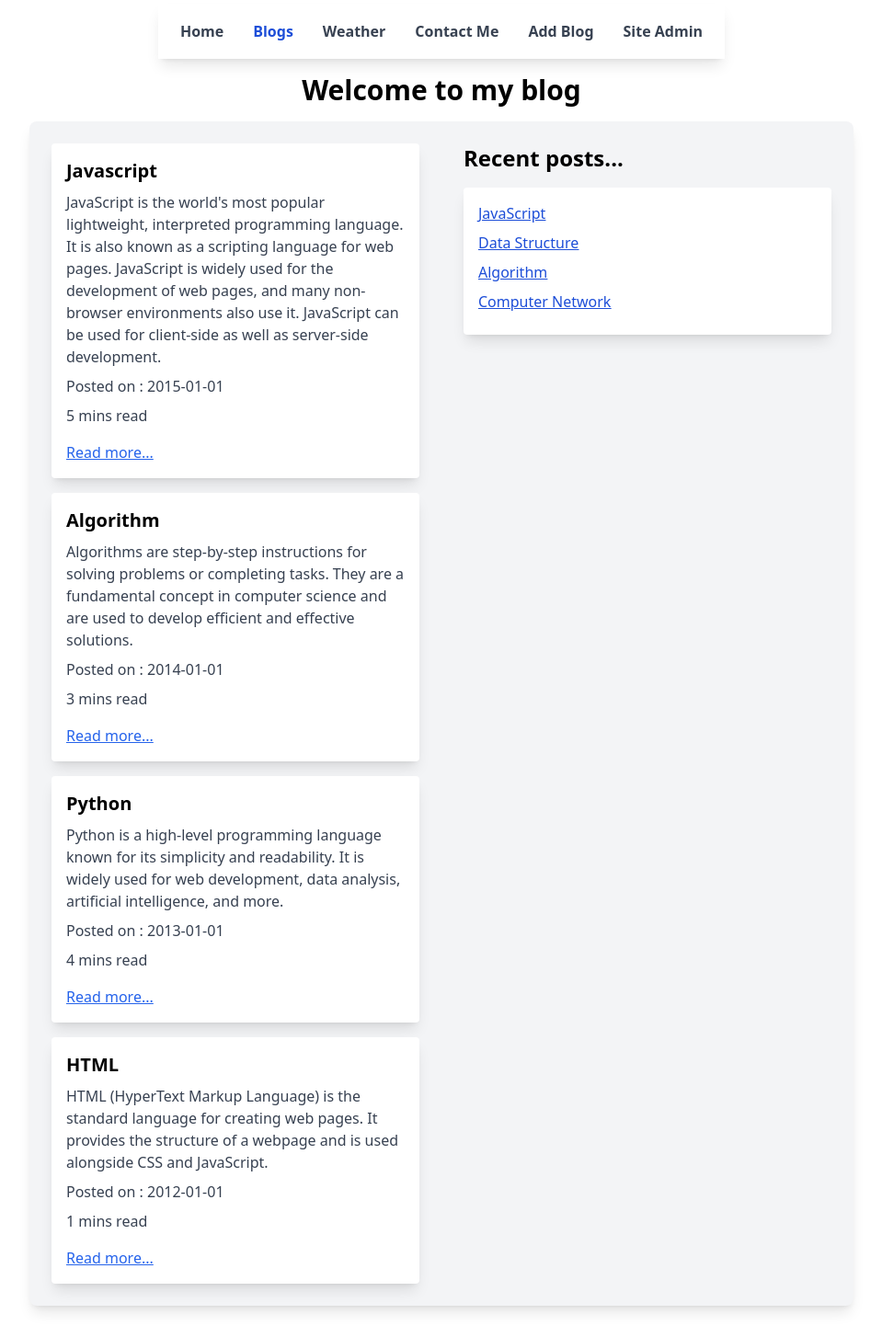
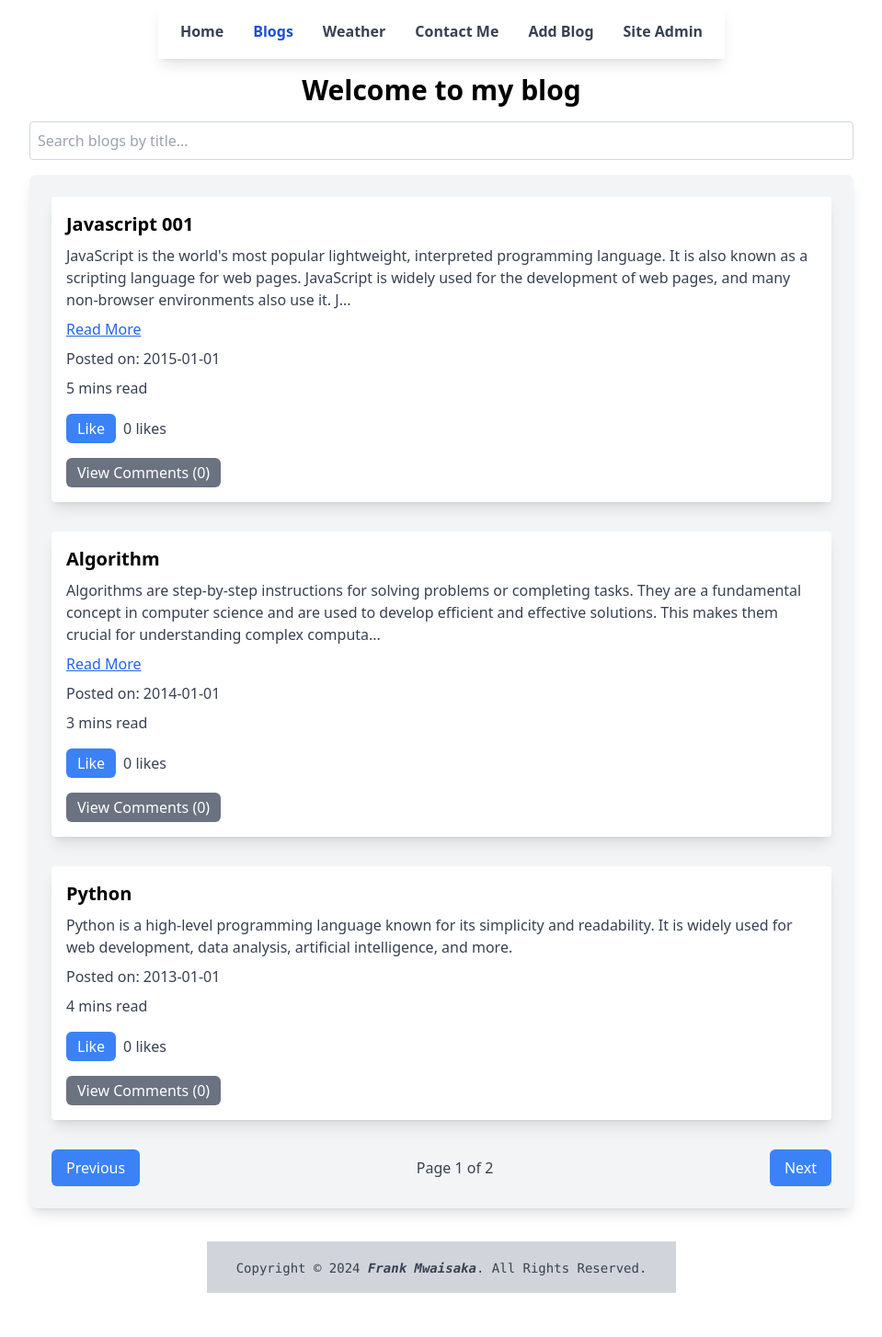
Before and after one commit to Mwaisaka/my-blog-with-django, a React (Vite) app in the folder ds_client/: page /blogs in a window 1280 px wide. Shown: the top 1454 px of the page at 92% size, without its empty margins (160-1119 px from the left). After the commit the page ends 1406 px from the top, so only its background shows below. Built offline with nearby package versions, Linux system fonts and the light colour scheme.

Commit message:
Updated frontend code 2

```diff
--- a/ds_client/index.html
+++ b/ds_client/index.html
@@ -2,7 +2,7 @@
 <html lang="en">
   <head>
     <meta charset="UTF-8" />
-    <link rel="icon" type="image/svg+xml" href="/vite.svg" />
+    <link rel="icon" type="image/svg+xml" href="/SoftDev.jpg" />
     <meta name="viewport" content="width=device-width, initial-scale=1.0" />
     <title>My Blog</title>
   </head>
--- a/ds_client/src/components/Blogs/AddBlog.jsx
+++ b/ds_client/src/components/Blogs/AddBlog.jsx
@@ -1,6 +1,49 @@
-import React from "react";
+import React, { useState } from "react";
+import blogs from "./blogs.json";
 
 function AddPosts() {
+  // Local state for posts
+  const [posts, setPosts] = useState(blogs.posts);
+
+  // Form inputs state
+  const [title, setTitle] = useState("");
+  const [content, setContent] = useState("");
+  const [readingTime, setReadingTime] = useState("");
+
+  console.log("Posts", posts);
+  // Handle form submit
+  const handleSubmit = (e) => {
+    e.preventDefault();
+
+    if (!title || !content || !readingTime) {
+      alert("Please fill in all fields");
+      return;
+    }
+
+    // Create a new post
+    const newPost = {
+      title,
+      content,
+      date: new Date().toISOString().split("T")[0], // Set current date
+      reading_time: readingTime,
+      likes: 0,
+      comments: [],
+    };
+
+    // Add new post to the posts array
+    setPosts((prevPosts) => {
+      return [...prevPosts, newPost];
+    });
+
+    alert('New post added successfully');
+    console.log('New post', newPost);
+
+    // Optionally, you can clear the form
+    setTitle("");
+    setContent("");
+    setReadingTime("");
+  };
+
   return (
     <div className="min-h-screen flex justify-center items-center">
       <div className="w-full max-w-3xl bg-gray-200 shadow-lg rounded-lg p-6 sm:p-8 lg:p-10">
@@ -12,7 +55,7 @@ function AddPosts() {
             Fill out the form below to share your blog with the world.
           </p>
         </div>
-        <form>
+        <form onSubmit={handleSubmit}>
           {/* Title Input */}
           <div className="mb-4">
             <label
@@ -26,6 +69,8 @@ function AddPosts() {
               id="title"
               placeholder="Enter the title of your blog"
               className="w-full border border-gray-300 rounded-lg py-2 px-4 focus:outline-none focus:ring-2 focus:ring-blue-500"
+              value={title}
+              onChange={(e) => setTitle(e.target.value)}
             />
           </div>
 
@@ -42,6 +87,8 @@ function AddPosts() {
               rows="5"
               placeholder="Write your blog content here..."
               className="w-full border border-gray-300 rounded-lg py-2 px-4 focus:outline-none focus:ring-2 focus:ring-blue-500"
+              value={content}
+              onChange={(e) => setContent(e.target.value)}
             ></textarea>
           </div>
 
@@ -58,6 +105,8 @@ function AddPosts() {
               id="readingTime"
               placeholder="Estimated reading time (e.g., 5 mins)"
               className="w-full border border-gray-300 rounded-lg py-2 px-4 focus:outline-none focus:ring-2 focus:ring-blue-500"
+              value={readingTime}
+              onChange={(e) => setReadingTime(e.target.value)}
             />
           </div>
 
--- a/ds_client/src/components/Blogs/Blogs.jsx
+++ b/ds_client/src/components/Blogs/Blogs.jsx
@@ -1,74 +1,210 @@
-import React from "react";
+import React, { useState } from "react";
+import blogs from "./blogs.json";
 
 function Blogs() {
-  const posts = [
-    {
-      tile: "Javascript",
-      content:
-        "JavaScript is the world's most popular lightweight, interpreted programming language. It is also known as a scripting language for web pages. JavaScript is widely used for the development of web pages, and many non-browser environments also use it. JavaScript can be used for client-side as well as server-side development.",
-        date : "2015-01-01",
-        reading_time : " 5 mins",
-    },
-    {
-      tile: "Algorithm",
-      content:
-        "Algorithms are step-by-step instructions for solving problems or completing tasks. They are a fundamental concept in computer science and are used to develop efficient and effective solutions.",
-        date : "2014-01-01",
-        reading_time : " 3 mins",
-    },
-    {
-      tile: "Python",
-      content:
-        "Python is a high-level programming language known for its simplicity and readability. It is widely used for web development, data analysis, artificial intelligence, and more.",
-        date : "2013-01-01",
-        reading_time : " 4 mins",
-    },
-    {
-      tile: "HTML",
-      content:
-        "HTML (HyperText Markup Language) is the standard language for creating web pages. It provides the structure of a webpage and is used alongside CSS and JavaScript.",
-        date : "2012-01-01",
-        reading_time : " 1 mins",
-    },
-  ];
+  const [posts, setPosts] = useState(blogs.posts);
+  const [expandedPosts, setExpandedPosts] = useState({});
+  const [commentsVisible, setCommentsVisible] = useState({});
+  const [searchQuery, setSearchQuery] = useState("");
+
+  const toggleReadMore = (index) => {
+    setExpandedPosts((prev) => ({
+      ...prev,
+      [index]: !prev[index],
+    }));
+  };
+
+  const toggleComments = (index) => {
+    setCommentsVisible((prev) => ({
+      ...prev,
+      [index]: !prev[index],
+    }));
+  };
+
+  const handleLike = (index) => {
+    setPosts((prevPosts) => {
+      const updatedPosts = [...prevPosts];
+      updatedPosts[index].likes += 1;
+      return updatedPosts;
+    });
+  };
+
+  const handleAddComment = (index, comment) => {
+    setPosts((prevPosts) => {
+      const updatedPosts = [...prevPosts];
+      updatedPosts[index].comments.push(comment);
+      return updatedPosts;
+    });
+  };
+
+  const [currentPage, setCurrentPage] = useState(1);
+  const postsPerPage = 3;
+
+  // Filter posts by searchQuery before pagination
+  const filteredPosts = posts.filter((post) =>
+    post.title.toLowerCase().includes(searchQuery.toLowerCase())
+  );
+
+  // Calculate total pages based on filtered posts
+  const totalPages = Math.ceil(filteredPosts.length / postsPerPage);
+
+  // Get current page posts based on filtered posts
+  const currentPosts = filteredPosts.slice(
+    (currentPage - 1) * postsPerPage,
+    currentPage * postsPerPage
+  );
+
+  // Handlers for pagination
+  const handlePreviousPage = () => {
+    if (currentPage > 1) {
+      setCurrentPage((prev) => prev - 1);
+    }
+  };
+
+  const handleNextPage = () => {
+    if (currentPage < totalPages) {
+      setCurrentPage((prev) => prev + 1);
+    }
+  };
 
   return (
     <div className="min-h-screen flex justify-center items-center">
       <div className="w-full max-w-5xl px-4 sm:px-8 lg:px-16">
         <div className="mb-4 text-center">
           <h2 className="text-3xl font-bold">Welcome to my blog</h2>
+          {/* Search Bar */}
+          <input
+            type="text"
+            placeholder="Search blogs by title..."
+            value={searchQuery}
+            onChange={(e) => {
+              setSearchQuery(e.target.value);
+              setCurrentPage(1); // Reset to page 1 when searching
+            }}
+            className="border border-gray-300 p-2 rounded w-full mt-4"
+          />
         </div>
-        <div className="grid grid-cols-1 lg:grid-cols-2 gap-12 bg-gray-100 p-6 rounded-lg shadow-lg">
-          <div className="grid grid-cols-1 gap-4">
-            {posts.map((post, index) => (
+        <div className="grid grid-cols-4">
+          <div className="col-span-4 bg-gray-100 p-6 rounded-lg shadow-lg">
+            {currentPosts.map((post, index) => {
+              const isExpanded = expandedPosts[index];
+              const shouldTruncate = post.content.length > 250;
+              const areCommentsVisible = commentsVisible[index];
+
+              return (
                 <div
                   key={index}
-                className="rounded overflow-hidden shadow-lg p-4 bg-white"
+                  className="rounded overflow-hidden shadow-lg p-4 bg-white mb-8"
                 >
-                <h3 className="text-xl font-semibold">{post.tile}</h3>
-                <p className="text-gray-700 mt-2">{post.content}</p>
-                <p className="text-gray-700 mt-2">Posted on : {post.date}</p>
+                  <h3 className="text-xl font-semibold">{post.title}</h3>
+                  <p className="text-gray-700 mt-2">
+                    {shouldTruncate && !isExpanded
+                      ? `${post.content.slice(0, 250)}...`
+                      : post.content}
+                  </p>
+                  {shouldTruncate && (
+                    <button
+                      className="text-blue-600 mt-2 underline"
+                      onClick={() => toggleReadMore(index)}
+                    >
+                      {isExpanded ? "Read Less" : "Read More"}
+                    </button>
+                  )}
+                  <p className="text-gray-700 mt-2">Posted on: {post.date}</p>
                   <p className="text-gray-700 mt-2">{post.reading_time} read</p>
-                <p className="text-blue-600 mt-4 underline cursor-pointer">
-                  Read more...
-                </p>
+
+                  {/* Like button */}
+                  <div className="mt-4 flex items-center">
+                    <button
+                      className="bg-blue-500 text-white px-3 py-1 rounded-md mr-2"
+                      onClick={() => handleLike(index)}
+                    >
+                      Like
+                    </button>
+                    <span className="text-gray-700">{post.likes} likes</span>
                   </div>
-            ))}
+
+                  {/* Toggle Comments Button */}
+                  <div className="mt-4">
+                    <button
+                      className="bg-gray-500 text-white px-3 py-1 rounded-md"
+                      onClick={() => toggleComments(index)}
+                    >
+                      {areCommentsVisible
+                        ? `Hide Comments (${post.comments.length})`
+                        : `View Comments (${post.comments.length})`}
+                    </button>
                   </div>
-          <div>
-            <h3 className="text-2xl font-semibold mb-4">Recent posts...</h3>
-            <ul className="rounded overflow-hidden shadow-lg bg-white p-4">
-              {["JavaScript", "Data Structure", "Algorithm", "Computer Network"].map(
-                (post, index) => (
+
+                  {/* Comment section */}
+                  {areCommentsVisible && (
+                    <div className="mt-4">
+                      <ul className="mb-2">
+                        {post.comments.length > 0 ? (
+                          post.comments.map((comment, idx) => (
                             <li
-                    key={index}
-                    className="text-blue-700 underline underline-offset-1 mb-2"
+                              key={idx}
+                              className="text-gray-600 bg-gray-100 p-2 rounded mb-2"
                             >
-                    <a href="#">{post}</a>
+                              {comment}
                             </li>
-                )
+                          ))
+                        ) : (
+                          <li className="text-gray-500 italic">
+                            No comments yet.
+                          </li>
                         )}
                       </ul>
+                      <form
+                        onSubmit={(e) => {
+                          e.preventDefault();
+                          const commentInput = e.target.elements.comment;
+                          const comment = commentInput.value.trim();
+                          if (comment) {
+                            handleAddComment(index, comment);
+                            commentInput.value = "";
+                          }
+                        }}
+                      >
+                        <input
+                          type="text"
+                          name="comment"
+                          placeholder="Write a comment..."
+                          className="border border-gray-300 p-2 rounded w-full mb-2"
+                        />
+                        <button
+                          type="submit"
+                          className="bg-green-500 text-white px-3 py-1 rounded-md"
+                        >
+                          Add Comment
+                        </button>
+                      </form>
+                    </div>
+                  )}
+                </div>
+              );
+            })}
+
+            {/* Pagination Controls */}
+            <div className="flex justify-between items-center mt-6">
+              <button
+                className="bg-blue-500 text-white px-4 py-2 rounded-md"
+                onClick={handlePreviousPage}
+                disabled={currentPage === 1}
+              >
+                Previous
+              </button>
+              <p className="text-gray-700">
+                Page {currentPage} of {totalPages}
+              </p>
+              <button
+                className="bg-blue-500 text-white px-4 py-2 rounded-md"
+                onClick={handleNextPage}
+                disabled={currentPage === totalPages}
+              >
+                Next
+              </button>
+            </div>
           </div>
         </div>
       </div>
--- a/ds_client/src/components/Blogs/blogs.json
+++ b/ds_client/src/components/Blogs/blogs.json
@@ -0,0 +1,49 @@
+{
+"posts": [
+    {
+      "title": "Javascript 001",
+      "content":
+        "JavaScript is the world's most popular lightweight, interpreted programming language. It is also known as a scripting language for web pages. JavaScript is widely used for the development of web pages, and many non-browser environments also use it. JavaScript can be used for client-side as well as server-side development.",
+      "date": "2015-01-01",
+      "reading_time": "5 mins",
+      "likes": 0,
+      "comments": []
+    },
+    {
+      "title": "Algorithm",
+      "content":
+        "Algorithms are step-by-step instructions for solving problems or completing tasks. They are a fundamental concept in computer science and are used to develop efficient and effective solutions. This makes them crucial for understanding complex computational challenges and finding optimal solutions.",
+      "date": "2014-01-01",
+      "reading_time": "3 mins",
+      "likes": 0,
+      "comments": []
+    },
+    {
+      "title": "Python",
+      "content":
+        "Python is a high-level programming language known for its simplicity and readability. It is widely used for web development, data analysis, artificial intelligence, and more.",
+      "date": "2013-01-01",
+      "reading_time": "4 mins",
+      "likes": 0,
+      "comments": []
+    },
+    {
+      "title": "HTML",
+      "content":
+        "HTML (HyperText Markup Language) is the standard language for creating web pages. It provides the structure of a webpage and is used alongside CSS and JavaScript.",
+      "date": "2012-01-01",
+      "reading_time": "1 min",
+      "likes": 0,
+      "comments": []
+    },
+    {
+        "title": "HTML 5",
+        "content":
+          "HTML (HyperText Markup Language) is the standard language for creating web pages. It provides the structure of a webpage and is used alongside CSS and JavaScript.",
+        "date": "2012-01-01",
+        "reading_time": "1 min",
+        "likes": 0,
+        "comments": []
+      }
+]
+}
--- a/ds_client/src/main.jsx
+++ b/ds_client/src/main.jsx
@@ -11,7 +11,7 @@ import Blogs from "./components/Blogs/Blogs.jsx";
 import About from "./components/Admin/Admin.jsx";
 import Contact from "./components/Contacts/ContactMe.jsx";
 import Weather from "./components/Weather/Weather.jsx";
-import AddPost from "./components/Blogs/AddBlog.jsx";
+import AddBlog from "./components/Blogs/AddBlog.jsx";
 import React from "react";
 import "./index.css";
 import Home from "./components/Home/Home.jsx";
@@ -25,7 +25,7 @@ function Main() {
        <Route path="/admin" element={<About />} />
        <Route path="/contact" element={<Contact />} />
        <Route path="/weather" element={<Weather />} />
-       <Route path="/addblog" element={<AddPost />} />
+       <Route path="/addblog" element={<AddBlog />} />
        <Route path="*" element={<div>Not Found</div>} />
     </Route>)
   );
```
Also changed, not shown: ds_client/public/SoftDev.jpg (added). Lines whose indentation alone changed are shown as unchanged.
